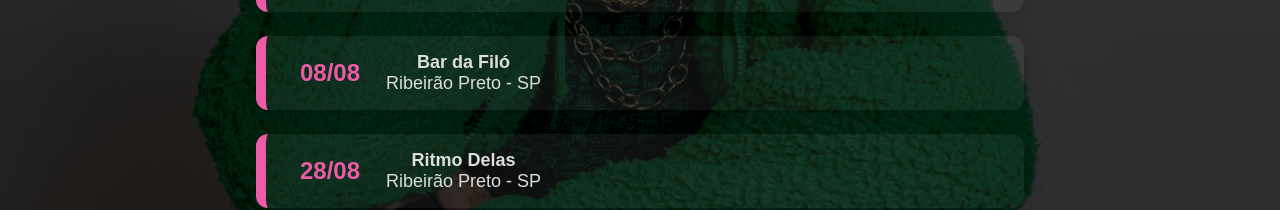
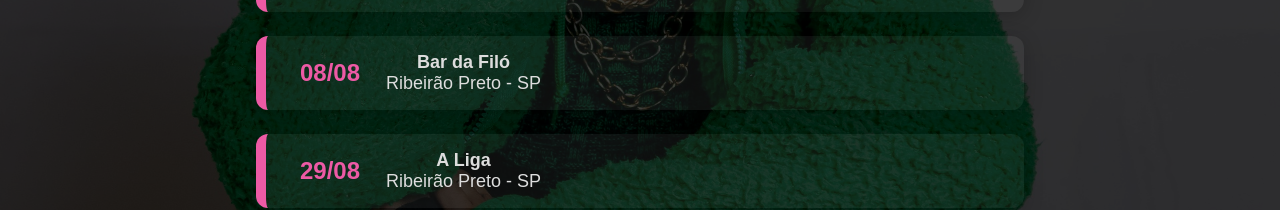
Before and after one commit to vLecaBR/djfranzoni-portfolio, a React (Create React App) app: page / in a window 1280 px wide. Shown: the part 2389-2599 px from the top of the page. Built offline with nearby package versions, Linux system fonts and the light colour scheme.

Commit message:
datas atualizadas!

```diff
--- a/src/Components/Events/index.jsx
+++ b/src/Components/Events/index.jsx
@@ -32,7 +32,7 @@
     { date: "07/08", name: "Arq Odonto", local: "Ribeirão Preto - SP" },
     { date: "07/08", name: "Folks Odonto", local: "Ribeirão Preto - SP" },
     { date: "08/08", name: "Bar da Filó", local: "Ribeirão Preto - SP" },
-    { date: "28/08", name: "Ritmo Delas", local: "Ribeirão Preto - SP" },
+    { date: "29/08", name: "A Liga", local: "Ribeirão Preto - SP" },
   ];
 
   return (
```
